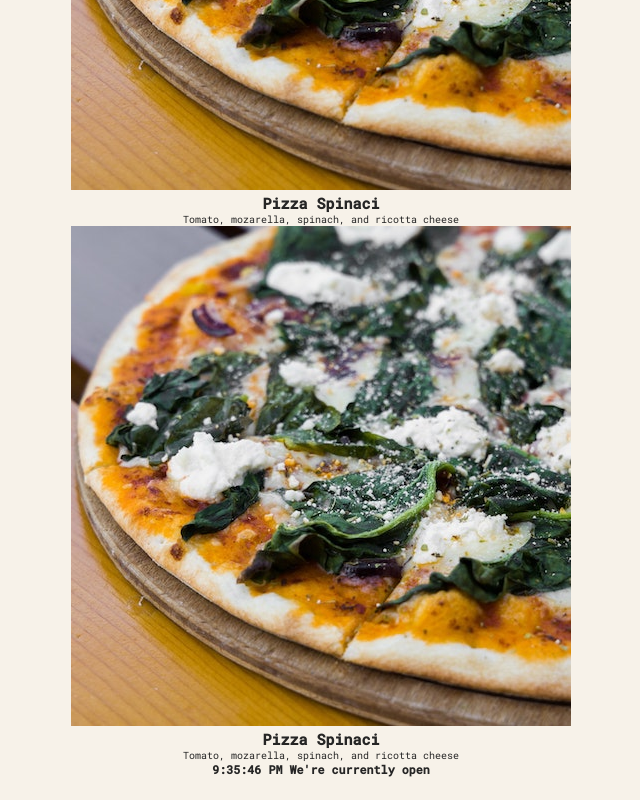
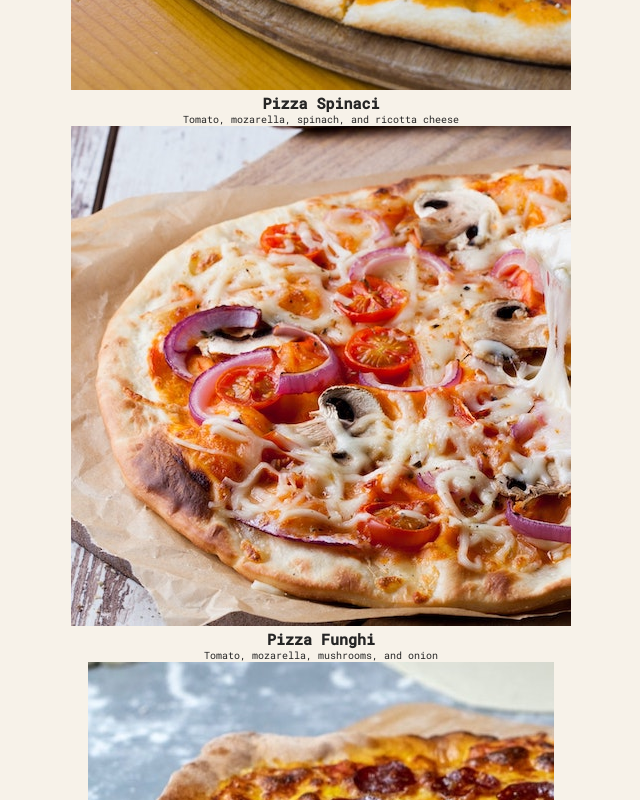
Before and after one commit to mprskalo01/ultimate-react-course, a React (Vite) app in the folder 03-pizza-menu/starter/: page / in a window 1280 px wide. Shown: the part 1480-2280 px from the top of the page, without its empty margins (319-959 px from the left). Built offline with nearby package versions, Linux system fonts and the light colour scheme.

Commit message:
my own solution for rendering pizzas through one component

```diff
--- a/03-pizza-menu/starter/src/components/Menu.tsx
+++ b/03-pizza-menu/starter/src/components/Menu.tsx
@@ -4,9 +4,6 @@ export function Menu() {
     <div>
       <h2>Our menu:</h2>
       <Pizza />
-      <Pizza />
-      <Pizza />
-      <Pizza />
     </div>
   );
 }
--- a/03-pizza-menu/starter/src/components/Pizza.tsx
+++ b/03-pizza-menu/starter/src/components/Pizza.tsx
@@ -1,3 +1,5 @@
+import { ReactNode } from 'react';
+
 export function Pizza() {
   interface Pizza {
     name: string;
@@ -52,11 +54,37 @@ export function Pizza() {
     },
   ];
 
+  const arr = pizzaData.map((pizza: Pizza) => {
+    return pizza.name;
+  });
+  console.log(arr);
+
   return (
     <div>
-      <img src="pizzas/spinaci.jpg" alt="Spinaci Pizza" />
-      <h2>{pizzaData[2].name}</h2>
-      <p>{pizzaData[2].ingredients}</p>
+      {pizzaData.map((pizza: Pizza): ReactNode => {
+        const imgSrc = pizza.name.split(' ')[1]
+          ? pizza.name.split(' ')[1]
+          : pizza.name;
+        console.log(imgSrc);
+        return (
+          <div>
+            <img
+              src={`pizzas/${imgSrc.toLowerCase()}.jpg`}
+              alt="Spinaci Pizza"
+            />
+            <h2>{pizza.name}</h2>
+            <p>{pizza.ingredients}</p>
+          </div>
+        );
+      })}
     </div>
   );
+
+  //   return (
+  //     <div>
+  //       <img src="pizzas/spinaci.jpg" alt="Spinaci Pizza" />
+  //       <h2>{pizzaData[2].name}</h2>
+  //       <p>{pizzaData[2].ingredients}</p>
+  //     </div>
+  //   );
 }
```
